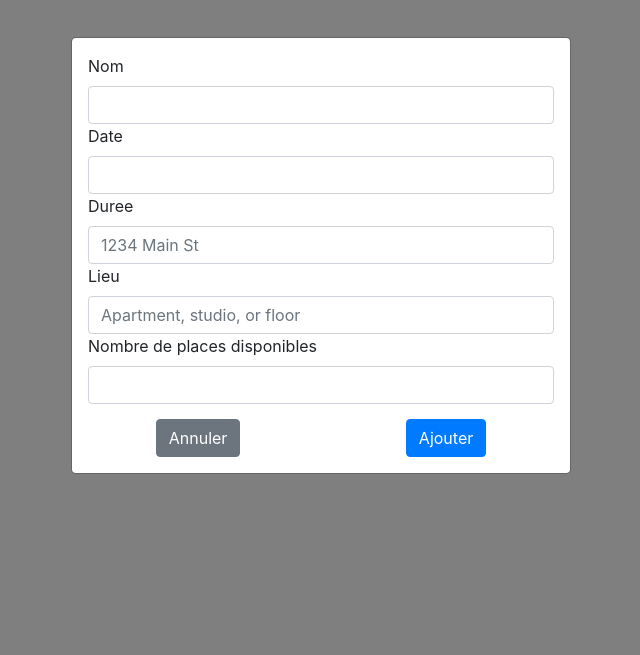
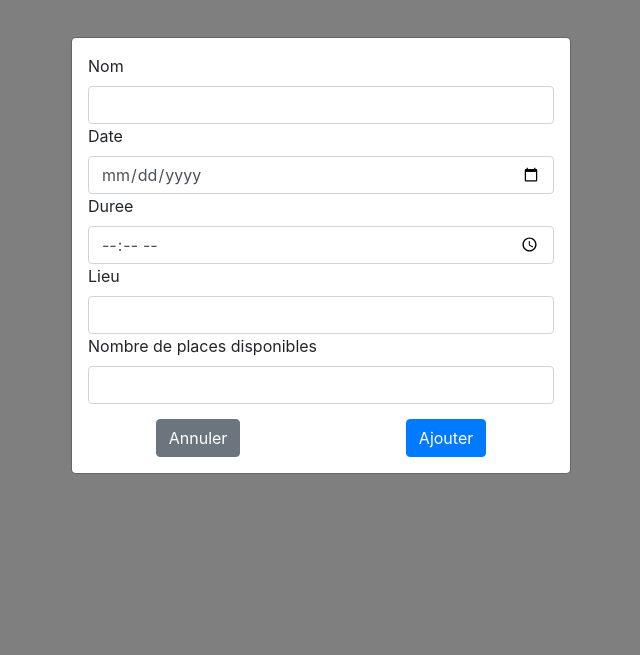
Before and after one commit to Henrique-Rds/event_festival, a PHP site: page /vue/Evenement.php in a window 1280 px wide, after a click on "Ajouter". Shown: the part 145-800 px from the top of the page, without its empty margins (319-959 px from the left). Run offline with PHP 8.4, Linux system fonts and the light colour scheme; the visitor is signed in with stand-in values (Sample User, id 1); data that the repository does not hold is empty.

Commit message:
r a changer

```diff
--- a/vue/Evenement.php
+++ b/vue/Evenement.php
@@ -30,24 +30,24 @@
 
                         <form class="row g-3">
                           <div class="col-12">
-                              <label for="inputEmail4" class="form-label">Nom</label>
-                              <input type="email" class="form-control" id="inputEmail4">
+                              <label for="nom_event" class="form-label">Nom</label>
+                              <input type="text" class="form-control" id="nom_event">
                           </div>
                           <div class="col-12">
-                              <label for="inputPassword4" class="form-label">Date</label>
-                              <input type="password" class="form-control" id="inputPassword4">
+                              <label for="date_event" class="form-label">Date</label>
+                              <input type="Date" class="form-control" id="date_event">
                           </div>
                           <div class="col-12">
-                              <label for="inputAddress" class="form-label">Duree</label>
-                              <input type="text" class="form-control" id="inputAddress" placeholder="1234 Main St">
+                              <label for="duree_event" class="form-label">Duree</label>
+                              <input type="time" class="form-control" id="duree_event" placeholder="">
                           </div>
                           <div class="col-12">
-                              <label for="inputAddress2" class="form-label">Lieu</label>
-                              <input type="text" class="form-control" id="inputAddress2" placeholder="Apartment, studio, or floor">
+                              <label for="lieu_event" class="form-label">Lieu</label>
+                              <input type="text" class="form-control" id="lieu_event" placeholder="">
                           </div>
                           <div class="col-12">
-                              <label for="inputCity" class="form-label">Nombre de places disponibles</label>
-                              <input type="text" class="form-control" id="inputCity">
+                              <label for="nb_places_event" class="form-label">Nombre de places disponibles</label>
+                              <input type="text" class="form-control" id="nb_places_event">
                           </div>
 
                           <div class="btn-form">
```
